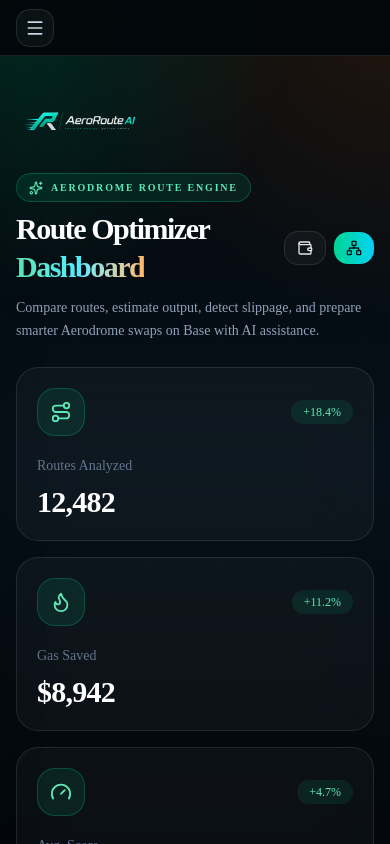
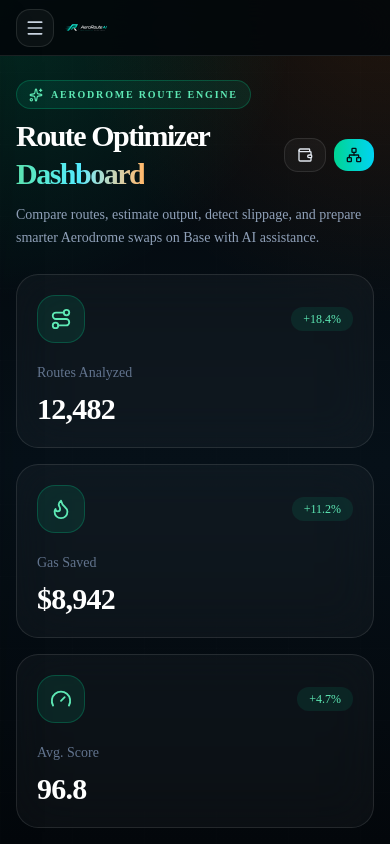
Before and after one commit to BethelHills/aeroroute-ai, a Next.js app: page /dashboard in a window 390 px wide. Shown: the top 844 px of the page. Built offline with nearby package versions, Linux system fonts and the light colour scheme.

Commit message:
Put AeroRoute logo in mobile app nav bar.
Show a height-constrained logo beside the menu on app pages and remove the duplicate from the dashboard hero so it does not overlap other header controls.

Co-authored-by: Cursor <cursoragent@cursor.com>

```diff
--- a/src/app/(app)/dashboard/page.tsx
+++ b/src/app/(app)/dashboard/page.tsx
@@ -1,7 +1,6 @@
 "use client";
 
 import React from "react";
-import { Logo } from "@/components/landing/logo";
 import {
   AppPageHeader,
   AppPageRoot,
@@ -348,12 +347,7 @@ export default function AeroRouteDashboardPreview() {
   return (
     <AppPageRoot>
       <AppPageSection>
-        <AppPageHeader className="gap-2 sm:mb-8 sm:gap-4">
-          <Logo
-            priority
-            href="/dashboard"
-            className="h-auto w-32 max-w-[70%] sm:w-40 md:hidden"
-          />
+        <AppPageHeader>
           <PageTitleBlock
             badge={
               <div className="mb-2 inline-flex items-center gap-2 rounded-full border border-emerald-400/25 bg-emerald-400/10 px-3 py-1.5 text-[10px] font-bold uppercase tracking-[0.18em] text-emerald-300 sm:px-4 sm:py-2 sm:text-xs sm:tracking-[0.22em]">
--- a/src/components/landing/logo.tsx
+++ b/src/components/landing/logo.tsx
@@ -1,16 +1,19 @@
 import Image from "next/image";
 import Link from "next/link";
+import { cn } from "@/lib/utils";
 
 const LOGO_SRC = "/assets/image/aeroroute-ai-logo.png";
 
 type LogoProps = {
   className?: string;
+  linkClassName?: string;
   priority?: boolean;
   href?: string;
 };
 
 export function Logo({
   className = "h-auto w-52 sm:w-60",
+  linkClassName,
   priority = false,
   href = "/",
 }: LogoProps) {
@@ -20,7 +23,7 @@ export function Logo({
       alt="AeroRoute AI — Smarter routes. Better swaps."
       width={1536}
       height={1024}
-      className={`block max-w-none ${className}`}
+      className={cn("block h-auto max-w-full object-contain object-left", className)}
       priority={priority}
     />
   );
@@ -30,7 +33,10 @@ export function Logo({
   }
 
   return (
-    <Link href={href} className="inline-block shrink-0">
+    <Link
+      href={href}
+      className={cn("inline-block min-w-0 max-w-full shrink", linkClassName)}
+    >
       {image}
     </Link>
   );
--- a/src/components/layout/header.tsx
+++ b/src/components/layout/header.tsx
@@ -1,5 +1,6 @@
 "use client";
 
+import { Logo } from "@/components/landing/logo";
 import { Menu } from "lucide-react";
 import { getNavTitle, isAppShellRoute } from "./app-nav";
 import { usePathname } from "next/navigation";
@@ -22,17 +23,24 @@ export function Header({ onMenuClick }: HeaderProps) {
         appShell && "md:hidden",
       )}
     >
-      <div className="flex min-w-0 items-center gap-3">
+      <div className="flex min-w-0 flex-1 items-center gap-2 sm:gap-3">
         <button
           type="button"
           onClick={onMenuClick}
-          className="rounded-xl border border-white/10 bg-white/[0.04] p-2 text-slate-300 hover:text-white"
+          className="shrink-0 rounded-xl border border-white/10 bg-white/[0.04] p-2 text-slate-300 hover:text-white"
           aria-label="Open navigation menu"
         >
           <Menu size={20} />
         </button>
-        {!appShell && (
-          <p className="truncate text-sm font-black text-white md:text-base">
+        {appShell ? (
+          <Logo
+            priority
+            href="/dashboard"
+            linkClassName="flex-1"
+            className="h-8 w-auto max-w-[min(11rem,calc(100vw-5.25rem))] sm:h-9 sm:max-w-[12rem]"
+          />
+        ) : (
+          <p className="min-w-0 truncate text-sm font-black text-white md:text-base">
             {title}
           </p>
         )}
```
